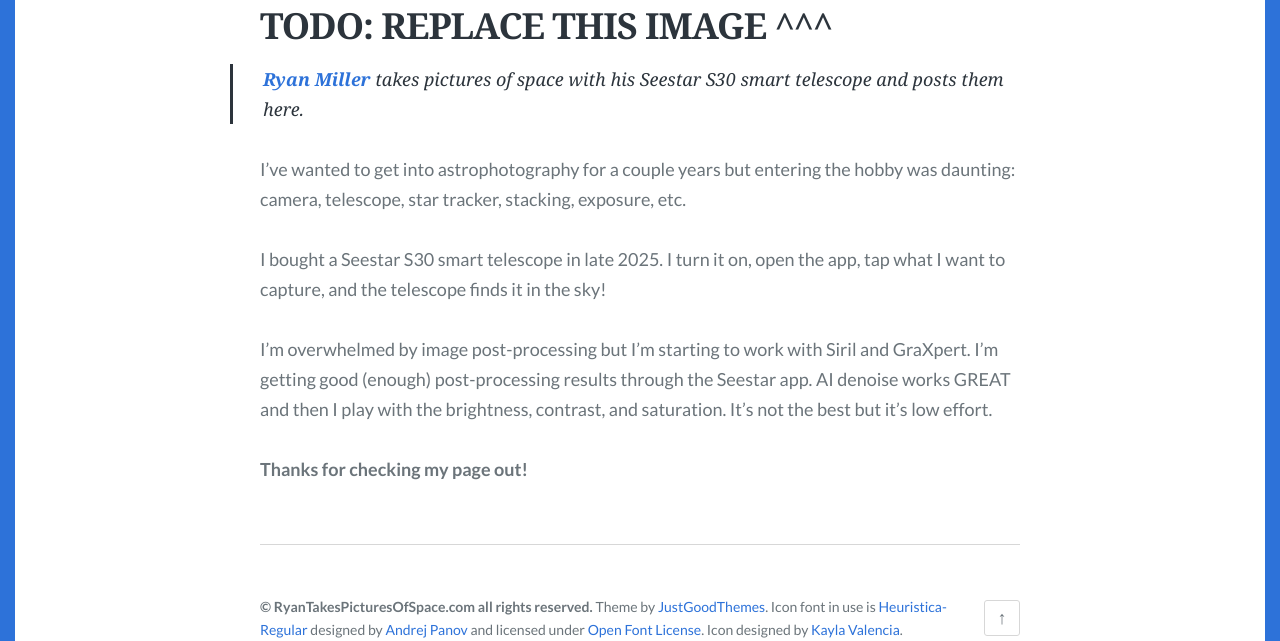
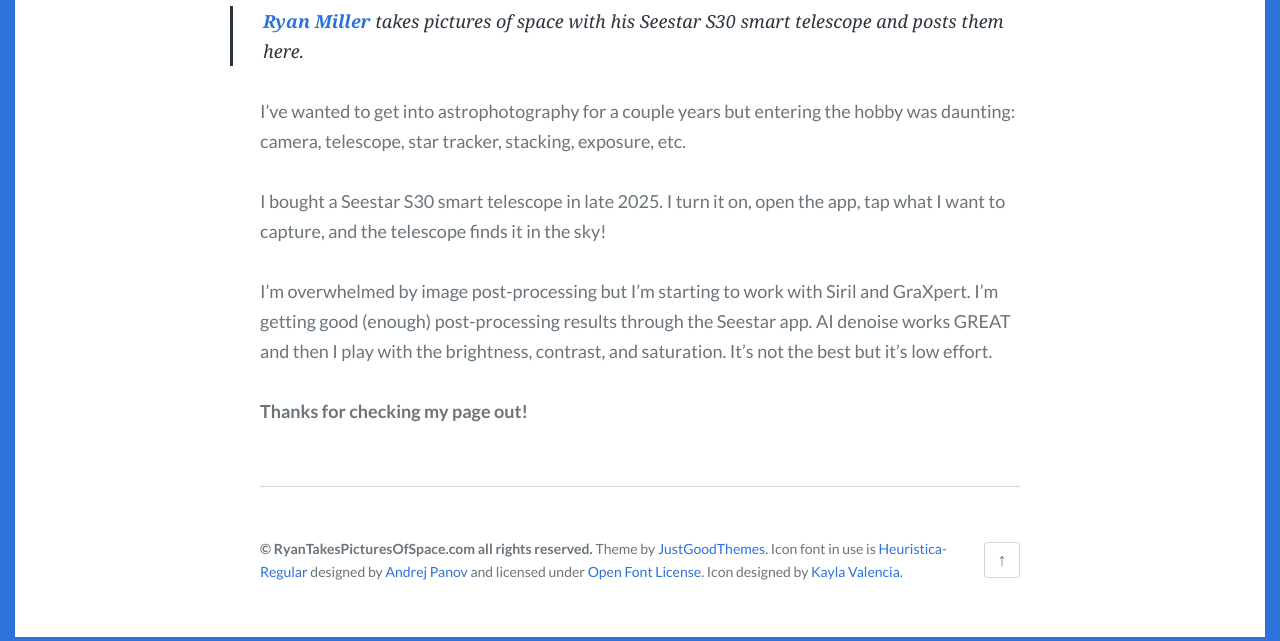
Before and after one commit to RyanMillerC/RyanTakesPicturesOfSpace.com, a Jekyll site: the page built from about.md, in a window 1280 px wide and 900 px high, scrolled down 702 px, cut to the strip 259-900 px from the top of the window. Built offline with Jekyll 4.4.1, drawn with Linux system fonts in a browser that asks for light colours.

Commit message:
Replace about me image

```diff
--- a/about.md
+++ b/about.md
@@ -4,8 +4,6 @@ title: About Me
 description: Ryan Miller takes pictures of space with his telescope.
 feature_image: images/about.jpg
 ---
-
-# TODO: REPLACE THIS IMAGE ^^^
 
 > **[Ryan Miller](https://linktr.ee/RyanMillerC)** takes pictures of space with his Seestar S30 smart telescope and posts them here.
 
```
Also changed, not shown: 1 other file.
